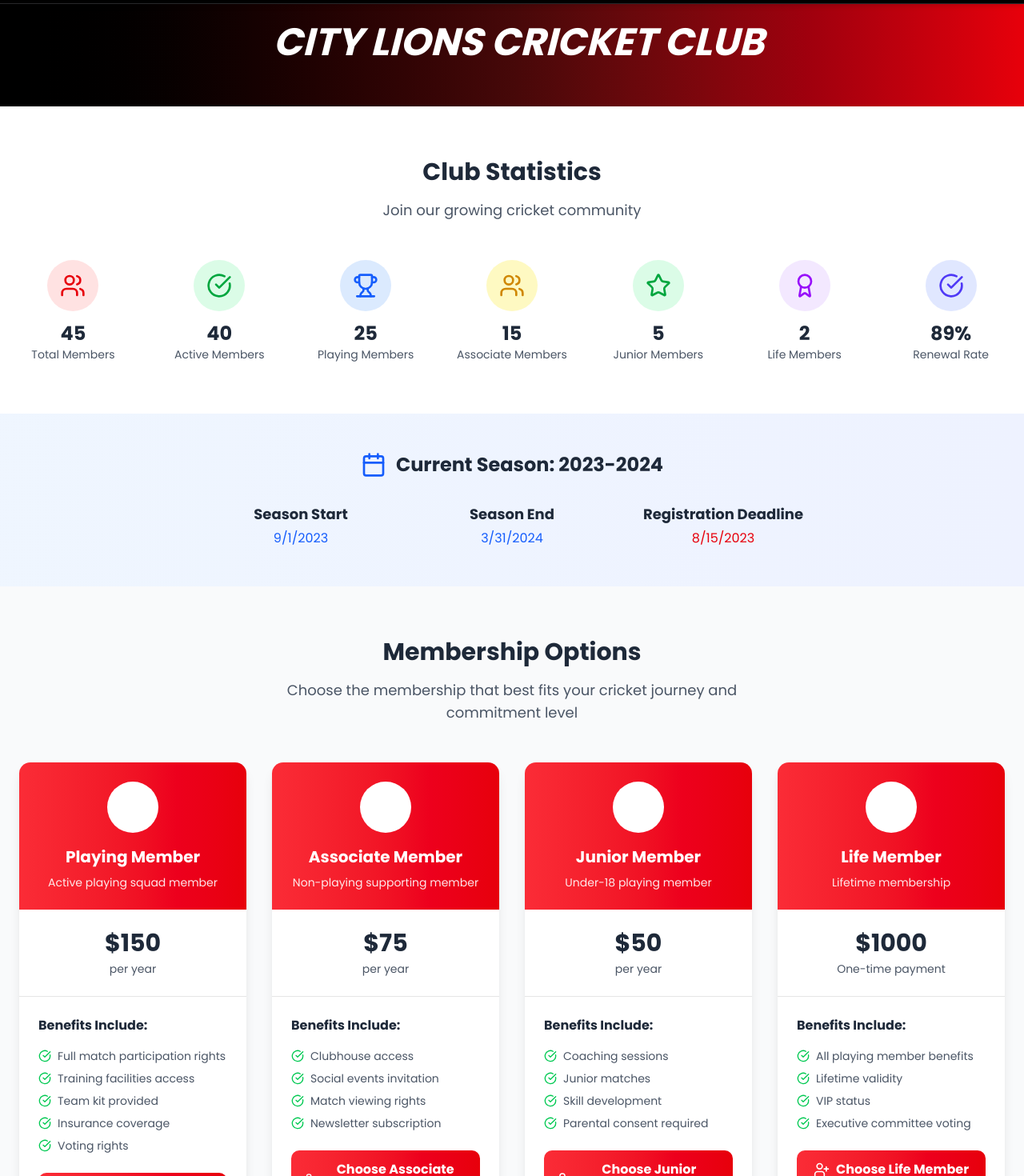
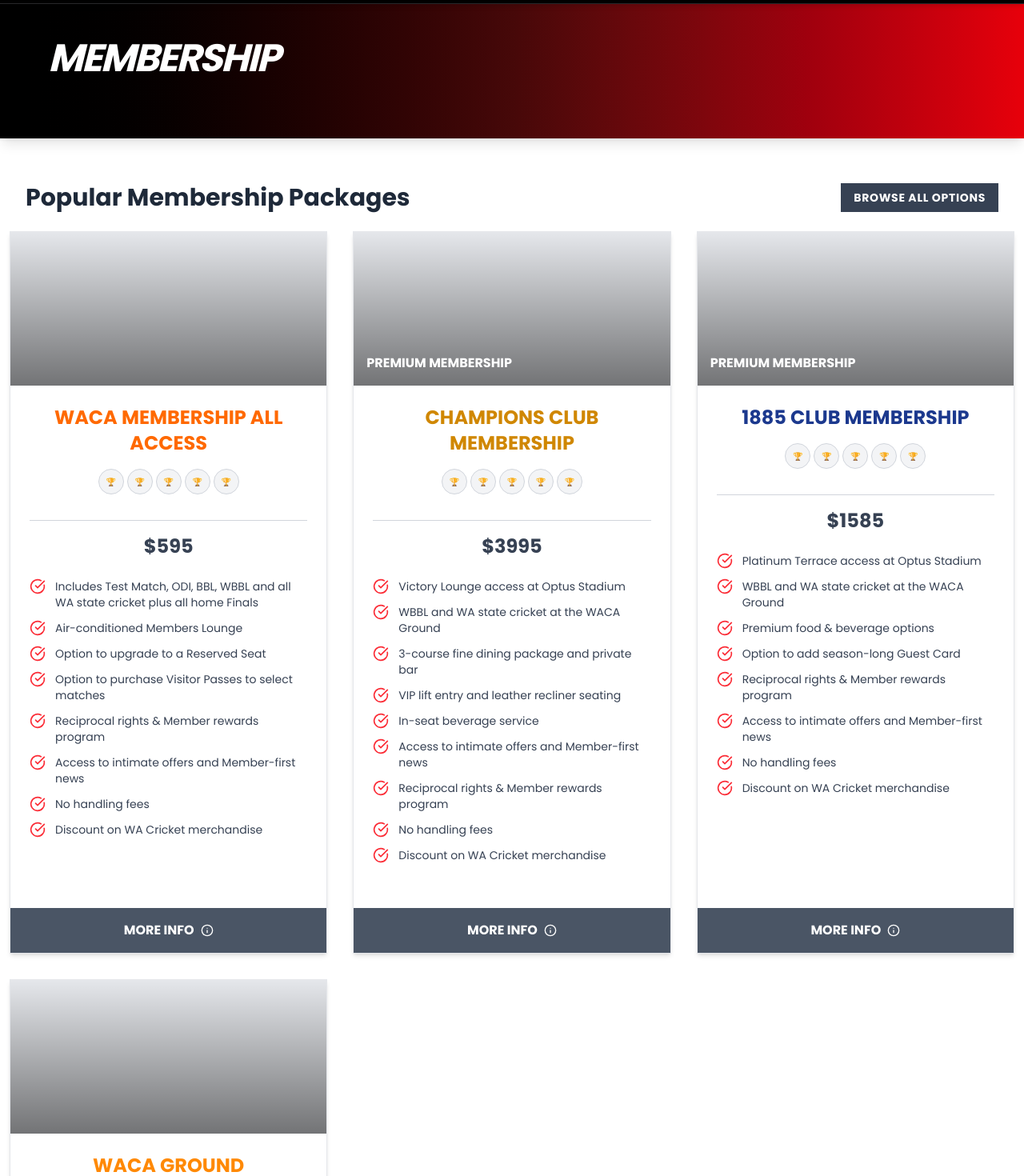
Before and after one commit to Shajidaa/cricket, a Next.js app: page /membership in a window 1280 px wide. Shown: the part 60-1530 px from the top of the page at 80% size. Built offline with nearby package versions, Linux system fonts and the light colour scheme.

Commit message:
update the memebership page json and page

```diff
--- a/public/data/membership.json
+++ b/public/data/membership.json
@@ -1,174 +1,73 @@
 {
   "team": {
-        "team_name": "City Lions Cricket Club",
-        "team_code": "CLCC",
-        "established_year": 2005,
-        "home_ground": "City Cricket Stadium",
-        "team_category": "Senior Men's Team"
+    "team_name": "WACA Membership"
   },
   "memberships": {
     "types": [
       {
-                "id": "PLYR",
-                "name": "Playing Member",
-                "description": "Active playing squad member",
-                "annual_fee": 150.00,
+        "id": "ALL_ACCESS",
+        "name": "WACA Membership All Access",
+        "annual_fee": 595,
+        "description": "Full access to matches and lounges",
         "benefits": [
-                    "Full match participation rights",
-                    "Training facilities access",
-                    "Team kit provided",
-                    "Insurance coverage",
-                    "Voting rights"
+          "Includes Test Match, ODI, BBL, WBBL and all WA state cricket plus all home Finals",
+          "Air-conditioned Members Lounge",
+          "Option to upgrade to a Reserved Seat",
+          "Option to purchase Visitor Passes to select matches",
+          "Reciprocal rights & Member rewards program",
+          "Access to intimate offers and Member-first news",
+          "No handling fees",
+          "Discount on WA Cricket merchandise"
         ]
       },
       {
-                "id": "ASOC",
-                "name": "Associate Member",
-                "description": "Non-playing supporting member",
-                "annual_fee": 75.00,
+        "id": "CHAMPIONS",
+        "name": "Champions Club Membership",
+        "annual_fee": 3995,
+        "description": "Premium luxury experience",
         "benefits": [
-                    "Clubhouse access",
-                    "Social events invitation",
-                    "Match viewing rights",
-                    "Newsletter subscription"
+          "Victory Lounge access at Optus Stadium",
+          "WBBL and WA state cricket at the WACA Ground",
+          "3-course fine dining package and private bar",
+          "VIP lift entry and leather recliner seating",
+          "In-seat beverage service",
+          "Access to intimate offers and Member-first news",
+          "Reciprocal rights & Member rewards program",
+          "No handling fees",
+          "Discount on WA Cricket merchandise"
         ]
       },
       {
-                "id": "JUNR",
-                "name": "Junior Member",
-                "description": "Under-18 playing member",
-                "annual_fee": 50.00,
+        "id": "1885_CLUB",
+        "name": "1885 Club Membership",
+        "annual_fee": 1585,
+        "description": "Platinum terrace access",
         "benefits": [
-                    "Coaching sessions",
-                    "Junior matches",
-                    "Skill development",
-                    "Parental consent required"
+          "Platinum Terrace access at Optus Stadium",
+          "WBBL and WA state cricket at the WACA Ground",
+          "Premium food & beverage options",
+          "Option to add season-long Guest Card",
+          "Reciprocal rights & Member rewards program",
+          "Access to intimate offers and Member-first news",
+          "No handling fees",
+          "Discount on WA Cricket merchandise"
         ]
       },
       {
-                "id": "LIFE",
-                "name": "Life Member",
-                "description": "Lifetime membership",
-                "annual_fee": 0.00,
-                "one_time_fee": 1000.00,
+        "id": "GROUND",
+        "name": "WACA Ground Membership",
+        "annual_fee": 310,
+        "description": "Core ground access and voting rights",
         "benefits": [
-                    "All playing member benefits",
-                    "Lifetime validity",
-                    "VIP status",
-                    "Executive committee voting"
+          "WBBL, One-Day Cup, Sheffield Shield and WNCL",
+          "3 free Visitor Passes valid for selected formats",
+          "Reciprocal rights & Member rewards program",
+          "Access to intimate offers and Member-first news",
+          "Discount on WA Cricket merchandise",
+          "No handling fees",
+          "Voting rights"
         ]
       }
     ]
-    },
-    "members": [
-        {
-            "member_id": "CLCC2023001",
-            "personal_details": {
-                "first_name": "John",
-                "last_name": "Smith",
-                "date_of_birth": "1990-05-15",
-                "gender": "Male",
-                "nationality": "Australian",
-                "contact_number": "+61 412 345 678",
-                "email": "john.smith@email.com",
-                "address": {
-                    "street": "123 Cricket Lane",
-                    "city": "Melbourne",
-                    "state": "Victoria",
-                    "postcode": "3000",
-                    "country": "Australia"
-                }
-            },
-            "membership_details": {
-                "type": "PLYR",
-                "join_date": "2023-01-10",
-                "expiry_date": "2024-01-10",
-                "membership_status": "Active",
-                "payment_status": "Paid",
-                "emergency_contact": {
-                    "name": "Jane Smith",
-                    "relationship": "Spouse",
-                    "contact_number": "+61 423 456 789"
-                }
-            },
-            "cricket_details": {
-                "playing_role": "Batsman",
-                "batting_style": "Right-handed",
-                "bowling_style": "Right-arm medium",
-                "jersey_number": 7,
-                "preferred_position": "Opening Batsman",
-                "skill_level": "Advanced"
-            }
-        },
-        {
-            "member_id": "CLCC2023002",
-            "personal_details": {
-                "first_name": "Sarah",
-                "last_name": "Johnson",
-                "date_of_birth": "1995-08-22",
-                "gender": "Female",
-                "nationality": "Australian",
-                "contact_number": "+61 498 765 432",
-                "email": "sarah.j@email.com"
-            },
-            "membership_details": {
-                "type": "ASOC",
-                "join_date": "2023-02-15",
-                "expiry_date": "2024-02-15",
-                "membership_status": "Active",
-                "payment_status": "Pending"
   }
 }
-    ],
-    "seasons": [
-        {
-            "season_year": "2023-2024",
-            "start_date": "2023-09-01",
-            "end_date": "2024-03-31",
-            "registration_deadline": "2023-08-15",
-            "season_status": "Active"
-        }
-    ],
-    "fees_payments": [
-        {
-            "payment_id": "PAY001",
-            "member_id": "CLCC2023001",
-            "amount": 150.00,
-            "payment_date": "2023-01-10",
-            "payment_method": "Credit Card",
-            "transaction_id": "TXN123456",
-            "season": "2023-2024",
-            "status": "Completed"
-        }
-    ],
-    "health_records": [
-        {
-            "record_id": "HR001",
-            "member_id": "CLCC2023001",
-            "medical_conditions": "None",
-            "allergies": "None",
-            "blood_group": "O+",
-            "last_medical_check": "2023-01-05",
-            "fitness_status": "Fit",
-            "doctor_details": {
-                "name": "Dr. Williams",
-                "contact": "+61 3 9876 5432"
-            }
-        }
-    ],
-    "statistics": {
-        "total_members": 45,
-        "active_members": 40,
-        "playing_members": 25,
-        "associate_members": 15,
-        "junior_members": 5,
-        "life_members": 2,
-        "renewal_rate": "89%"
-    },
-    "metadata": {
-        "last_updated": "2023-11-20T14:30:00Z",
-        "version": "1.2",
-        "created_by": "Club Secretary",
-        "next_renewal_date": "2024-01-01"
-    }
-}
--- a/src/app/membership/page.tsx
+++ b/src/app/membership/page.tsx
@@ -1,30 +1,16 @@
-
 "use client";
 import { useState, useEffect } from 'react';
 import Container from '@/components/layout/Container';
 import { MembershipData, MembershipType } from '@/types/membership';
-import {
-  Users,
-  Trophy,
-  Calendar,
-  CheckCircle,
-  Star,
-
-  UserPlus,
-  Shield,
-  Award,
-
-} from 'lucide-react';
+import { CheckCircle, Info} from 'lucide-react';
 
 export default function MembershipPage() {
   const [membershipData, setMembershipData] = useState<MembershipData | null>(null);
-  const [selectedMembership, setSelectedMembership] = useState<string>('');
   const [loading, setLoading] = useState(true);
 
   useEffect(() => {
     const fetchMembershipData = async () => {
       try {
-        // In a real app, this would be an API call
         const response = await fetch('/data/membership.json');
         const data = await response.json();
         setMembershipData(data);
@@ -34,224 +20,93 @@
         setLoading(false);
       }
     };
-
     fetchMembershipData();
   }, []);
 
+  if (loading || !membershipData) return <div className="text-center h-screen py-20">Loading...</div>;
 
-  if (!membershipData) {
-    return (
-      <Container className="py-12">
-        <div className="text-center">
-          <h1 className="text-2xl font-bold text-gray-800 mb-4">Error Loading Membership Data</h1>
-          <p className="text-gray-600">Please try again later.</p>
-        </div>
-      </Container>
-    );
-  }
+  const { memberships } = membershipData;
 
-  const { team, memberships, statistics, seasons } = membershipData;
-  const currentSeason = seasons.find(s => s.season_status === 'Active');
-
-  const getMembershipIcon = (type: string) => {
-    switch (type) {
-      case 'PLYR': return <Trophy className="w-8 h-8" />;
-      case 'ASOC': return <Users className="w-8 h-8" />;
-      case 'JUNR': return <Star className="w-8 h-8" />;
-      case 'LIFE': return <Award className="w-8 h-8" />;
-      default: return <Shield className="w-8 h-8" />;
+  // Function to match colors from the image (Gold/Orange/Grey)
+  const getMembershipColor = (id: string) => {
+    switch (id) {
+      case 'ALL_ACCESS': return 'text-orange-500 border-orange-500';
+      case 'CHAMPIONS': return 'text-yellow-600 border-yellow-600';
+      case '1885_CLUB': return 'text-blue-900 border-blue-900';
+      default: return 'text-orange-400 border-orange-400';
     }
   };
 
-  const getMembershipColor = (type: string) => {
-    // All membership cards use the same red color scheme
-    return 'from-red-500 to-red-600';
-  };
-
   return (
-    <div className="min-h-screen bg-gray-50">
-
- <div className="bg-gradient-to-r from-black via-red-950 to-red-600 text-white p-6 shadow-lg">
-           <h1 className="text-4xl md:text-5xl text-center font-black italic mb-8 pl-4 uppercase">
-              {team.team_name}
+    <div className="min-h-screen bg-white">
+       {/* Header Section */}
+            <div className="bg-gradient-to-r from-black via-red-950 to-red-600 text-white p-6 shadow-lg mb-8">
+              <Container className="p-5">
+                <div className="flex justify-between items-end mb-8">
+                  <h1 className="text-5xl font-black italic text-white tracking-tighter text-center pl-4 uppercase">
+                   MemberShip
                   </h1>
                </div>
-      {/* Statistics Section */}
-      <section className="py-16 bg-white">
-        <Container>
-          <div className="text-center mb-12">
-            <h2 className="text-3xl font-bold text-gray-800 mb-4">Club Statistics</h2>
-            <p className="text-gray-600 text-lg">Join our growing cricket community</p>
+              </Container>
+            </div>
+      {/* Header following the image style */}
+      <div className="flex justify-between items-center px-8 py-6  mx-auto max-w-7xl">
+        <h1 className="text-3xl  font-bold text-gray-800">Popular Membership Packages</h1>
+        <button className="bg-gray-700 text-white px-4 py-2 text-sm font-bold uppercase tracking-wider">
+          Browse All Options
+        </button>
       </div>
 
-          <div className="grid grid-cols-2 md:grid-cols-4 lg:grid-cols-7 gap-6">
-            <div className="text-center">
-              <div className="w-16 h-16 bg-red-100 rounded-full flex items-center justify-center mx-auto mb-3">
-                <Users className="w-8 h-8 text-red-600" />
+      <Container className="pb-16">
+        <div className="grid grid-cols-1 md:grid-cols-2 lg:grid-cols-3 gap-8">
+          {memberships.types.map((membership: MembershipType) => (
+            <div key={membership.id} className="border border-gray-200 shadow-md flex flex-col">
+              {/* Image Placeholder (matching the top of cards) */}
+              <div className="h-48 bg-gray-200 relative overflow-hidden">
+                <div className="absolute inset-0 bg-gradient-to-t from-black/50 to-transparent" />
+                <div className="absolute bottom-4 left-4 text-white font-bold uppercase">
+                  {membership.id === 'CHAMPIONS' || membership.id === '1885_CLUB' ? 'Premium Membership' : ''}
                 </div>
-              <div className="text-2xl font-bold text-gray-800">{statistics.total_members}</div>
-              <div className="text-sm text-gray-600">Total Members</div>
               </div>
 
-            <div className="text-center">
-              <div className="w-16 h-16 bg-green-100 rounded-full flex items-center justify-center mx-auto mb-3">
-                <CheckCircle className="w-8 h-8 text-green-600" />
+              <div className="p-6 grow flex flex-col items-center text-center">
+                <h3 className={`text-2xl font-black uppercase mb-4 ${getMembershipColor(membership.id)}`}>
+                  {membership.name}
+                </h3>
+
+                {/* Simulated Icon Row */}
+                <div className="flex gap-1 mb-4">
+                  {[1, 2, 3, 4, 5].map((i) => (
+                    <div key={i} className="w-8 h-8 rounded-full bg-gray-100 border border-gray-300 flex items-center justify-center text-[10px] font-bold">
+                      🏆
                     </div>
-              <div className="text-2xl font-bold text-gray-800">{statistics.active_members}</div>
-              <div className="text-sm text-gray-600">Active Members</div>
+                  ))}
                 </div>
 
-            <div className="text-center">
-              <div className="w-16 h-16 bg-blue-100 rounded-full flex items-center justify-center mx-auto mb-3">
-                <Trophy className="w-8 h-8 text-blue-600" />
-              </div>
-              <div className="text-2xl font-bold text-gray-800">{statistics.playing_members}</div>
-              <div className="text-sm text-gray-600">Playing Members</div>
+                <div className="w-full border-t border-gray-300 my-4" />
+
+                <div className="text-2xl font-bold text-gray-700 mb-6">
+                  ${membership.annual_fee}
                 </div>
 
-            <div className="text-center">
-              <div className="w-16 h-16 bg-yellow-100 rounded-full flex items-center justify-center mx-auto mb-3">
-                <Users className="w-8 h-8 text-yellow-600" />
-              </div>
-              <div className="text-2xl font-bold text-gray-800">{statistics.associate_members}</div>
-              <div className="text-sm text-gray-600">Associate Members</div>
-            </div>
-
-            <div className="text-center">
-              <div className="w-16 h-16 bg-green-100 rounded-full flex items-center justify-center mx-auto mb-3">
-                <Star className="w-8 h-8 text-green-600" />
-              </div>
-              <div className="text-2xl font-bold text-gray-800">{statistics.junior_members}</div>
-              <div className="text-sm text-gray-600">Junior Members</div>
-            </div>
-
-            <div className="text-center">
-              <div className="w-16 h-16 bg-purple-100 rounded-full flex items-center justify-center mx-auto mb-3">
-                <Award className="w-8 h-8 text-purple-600" />
-              </div>
-              <div className="text-2xl font-bold text-gray-800">{statistics.life_members}</div>
-              <div className="text-sm text-gray-600">Life Members</div>
-            </div>
-
-            <div className="text-center">
-              <div className="w-16 h-16 bg-indigo-100 rounded-full flex items-center justify-center mx-auto mb-3">
-                <CheckCircle className="w-8 h-8 text-indigo-600" />
-              </div>
-              <div className="text-2xl font-bold text-gray-800">{statistics.renewal_rate}</div>
-              <div className="text-sm text-gray-600">Renewal Rate</div>
-            </div>
-          </div>
-        </Container>
-      </section>
-
-      {/* Current Season Info */}
-      {currentSeason && (
-        <section className="py-12 bg-gradient-to-r from-blue-50 to-indigo-50">
-          <Container>
-            <div className="text-center max-w-3xl mx-auto">
-              <div className="flex items-center justify-center gap-3 mb-4">
-                <Calendar className="w-8 h-8 text-blue-600" />
-                <h2 className="text-2xl font-bold text-gray-800">Current Season: {currentSeason.season_year}</h2>
-              </div>
-
-              <div className="grid grid-cols-1 md:grid-cols-3 gap-6 mt-8">
-                <div className="text-center">
-                  <div className="text-lg font-semibold text-gray-800 mb-1">Season Start</div>
-                  <div className="text-blue-600 font-medium">
-                    {new Date(currentSeason.start_date).toLocaleDateString()}
-                  </div>
-                </div>
-                <div className="text-center">
-                  <div className="text-lg font-semibold text-gray-800 mb-1">Season End</div>
-                  <div className="text-blue-600 font-medium">
-                    {new Date(currentSeason.end_date).toLocaleDateString()}
-                  </div>
-                </div>
-                <div className="text-center">
-                  <div className="text-lg font-semibold text-gray-800 mb-1">Registration Deadline</div>
-                  <div className="text-red-600 font-medium">
-                    {new Date(currentSeason.registration_deadline).toLocaleDateString()}
-                  </div>
-                </div>
-              </div>
-            </div>
-          </Container>
-        </section>
-      )}
-
-      {/* Membership Types */}
-      <Container className="py-16 bg-gray-50">
-        <Container>
-          <div className="text-center mb-12">
-            <h2 className="text-3xl font-bold text-gray-800 mb-4">Membership Options</h2>
-            <p className="text-gray-600 text-lg max-w-2xl mx-auto">
-              Choose the membership that best fits your cricket journey and commitment level
-            </p>
-          </div>
-
-          <div className="grid grid-cols-1 md:grid-cols-2 lg:grid-cols-4 gap-8">
-            {memberships.types.map((membership: MembershipType) => (
-              <div
-                key={membership.id}
-                className={`bg-white rounded-xl shadow-lg hover:shadow-xl transition-all duration-300 overflow-hidden group cursor-pointer transform hover:-translate-y-2 ${selectedMembership === membership.id ? 'ring-4 ring-red-500' : ''
-                  }`}
-                onClick={() => setSelectedMembership(membership.id)}
-              >
-                {/* Header */}
-                <div className={`bg-gradient-to-r ${getMembershipColor(membership.id)} text-white p-6 text-center`}>
-                  <div className="w-16 h-16 bg-white bg-opacity-20 rounded-full flex items-center justify-center mx-auto mb-4">
-                    {getMembershipIcon(membership.id)}
-                  </div>
-                  <h3 className="text-xl font-bold mb-2">{membership.name}</h3>
-                  <p className="text-sm opacity-90">{membership.description}</p>
-                </div>
-
-                {/* Pricing */}
-                <div className="p-6 text-center border-b">
-                  {membership.one_time_fee ? (
-                    <div>
-                      <div className="text-3xl font-bold text-gray-800 mb-1">
-                        ${membership.one_time_fee}
-                      </div>
-                      <div className="text-sm text-gray-600">One-time payment</div>
-                    </div>
-                  ) : (
-                    <div>
-                      <div className="text-3xl font-bold text-gray-800 mb-1">
-                        ${membership.annual_fee}
-                      </div>
-                      <div className="text-sm text-gray-600">per year</div>
-                    </div>
-                  )}
-                </div>
-
-                {/* Benefits */}
-                <div className="p-6">
-                  <h4 className="font-semibold text-gray-800 mb-4">Benefits Include:</h4>
-                  <ul className="space-y-2">
+                <ul className="space-y-3 text-left w-full mb-8">
                   {membership.benefits.map((benefit, index) => (
-                      <li key={index} className="flex items-start gap-2 text-sm text-gray-600">
-                        <CheckCircle className="w-4 h-4 text-green-500 mt-0.5 flex-shrink-0" />
+                    <li key={index} className="flex items-start gap-3 text-sm text-gray-700">
+                      <CheckCircle className="w-5 h-5 text-red-500 shrink-0" />
                       <span>{benefit}</span>
                     </li>
                   ))}
                 </ul>
               </div>
 
-                {/* Action Button */}
-                <div className="p-6 pt-0">
-                  <button className={`w-full bg-gradient-to-r ${getMembershipColor(membership.id)} text-white font-semibold py-3 px-4 rounded-lg hover:shadow-lg transition-all duration-300 flex items-center justify-center gap-2`}>
-                    <UserPlus className="w-5 h-5" />
-                    Choose {membership.name}
+              {/* More Info Button (matching the image) */}
+              <button className="w-full bg-gray-600 text-white font-bold py-4 uppercase flex items-center justify-center gap-2 hover:bg-gray-700 transition-colors">
+                More Info <Info className="w-4 h-4" />
               </button>
-                </div>
             </div>
           ))}
         </div>
       </Container>
-      </Container>
-
-
     </div>
   );
 }
```
Lines whose indentation alone changed are shown as unchanged.
